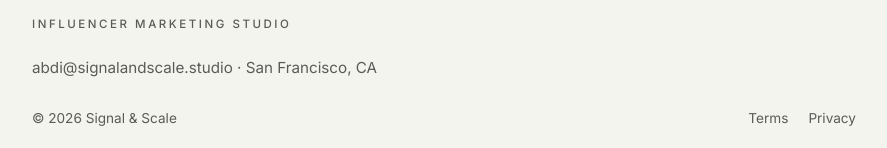
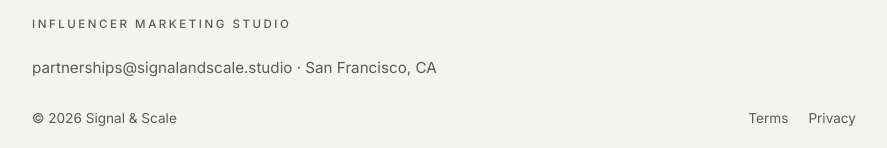
Before and after one commit to abdirahman-yy/signal-and-scale, a React (Create React App) app: page / in a window 1280 px wide. Shown: the part 1564-1712 px from the top of the page, without its empty margins (196-1083 px from the left). Built offline with nearby package versions, Linux system fonts and the light colour scheme; no server answers.

Commit message:
Update contact email to partnerships@signalandscale.studio

```diff
--- a/public/index.html
+++ b/public/index.html
@@ -69,7 +69,7 @@
         {
           "@type": "ContactPoint",
           "contactType": "founder",
-          "email": "abdi@signalandscale.studio"
+          "email": "partnerships@signalandscale.studio"
         }
       ],
       "serviceType": ["Influencer Marketing", "Creator Partnerships", "Campaign Management"],
--- a/src/components/Footer.js
+++ b/src/components/Footer.js
@@ -98,8 +98,8 @@
         <Tagline>Influencer Marketing Studio</Tagline>
       </BrandBlock>
       <Line>
-        <EmailLink href="mailto:abdi@signalandscale.studio">
-          abdi@signalandscale.studio
+        <EmailLink href="mailto:partnerships@signalandscale.studio">
+          partnerships@signalandscale.studio
         </EmailLink>
         {' · '}San Francisco, CA
       </Line>
--- a/src/components/InquiryModal.js
+++ b/src/components/InquiryModal.js
@@ -266,7 +266,7 @@
       setStatus('success');
     } catch (err) {
       setStatus('idle');
-      setError('Something went wrong. Please email abdi@signalandscale.studio directly.');
+      setError('Something went wrong. Please email partnerships@signalandscale.studio directly.');
     }
   };
 
--- a/src/components/PrivacyPolicy.js
+++ b/src/components/PrivacyPolicy.js
@@ -89,7 +89,7 @@
       <Paragraph>
         <strong>Entity.</strong> Signal and Scale LLC ("Signal &amp; Scale," "we," "us," "our"), San Francisco, California.
         <br />
-        <strong>Contact.</strong> abdi@signalandscale.studio
+        <strong>Contact.</strong> partnerships@signalandscale.studio
       </Paragraph>
 
       <Paragraph>
@@ -174,7 +174,7 @@
         <ListItem><strong>Other US states</strong> with comprehensive privacy laws (CO, CT, VA, UT, and others) — we honor equivalent rights.</ListItem>
       </List>
       <Paragraph>
-        To exercise rights, email abdi@signalandscale.studio with the subject "Privacy Request." We may need to verify your identity before responding, and we'll respond within statutory timelines.
+        To exercise rights, email partnerships@signalandscale.studio with the subject "Privacy Request." We may need to verify your identity before responding, and we'll respond within statutory timelines.
       </Paragraph>
 
       <SectionTitle>10. Controller and processor relationship</SectionTitle>
@@ -194,7 +194,7 @@
 
       <SectionTitle>13. Contact</SectionTitle>
       <Paragraph>
-        Privacy questions: abdi@signalandscale.studio. Signal and Scale LLC, San Francisco, CA.
+        Privacy questions: partnerships@signalandscale.studio. Signal and Scale LLC, San Francisco, CA.
       </Paragraph>
     </PageContainer>
   );
--- a/src/components/TermsOfService.js
+++ b/src/components/TermsOfService.js
@@ -98,7 +98,7 @@
       <Paragraph>
         <strong>Entity.</strong> Signal and Scale LLC ("Signal &amp; Scale," "we," "us," "our"), San Francisco, California.
         <br />
-        <strong>Contact.</strong> abdi@signalandscale.studio
+        <strong>Contact.</strong> partnerships@signalandscale.studio
       </Paragraph>
 
       <Summary>
@@ -243,7 +243,7 @@
 
       <SectionTitle>20. Contact</SectionTitle>
       <Paragraph>
-        Questions about these Terms: abdi@signalandscale.studio. Signal and Scale LLC, San Francisco, CA.
+        Questions about these Terms: partnerships@signalandscale.studio. Signal and Scale LLC, San Francisco, CA.
       </Paragraph>
     </PageContainer>
   );
```
